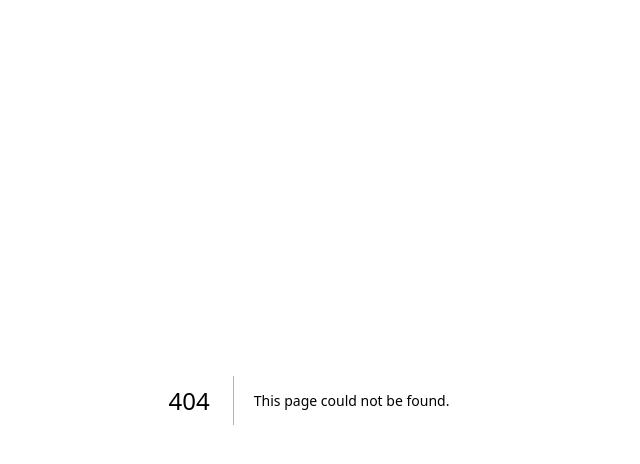
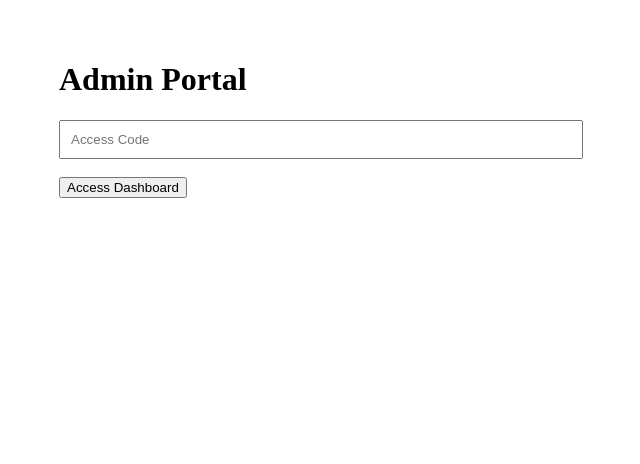
Before and after one commit to msucomets3/nascar26-incident-center, a Next.js app: page /admin-login in a window 1280 px wide. Before the commit this address had no page. Shown: the top 464 px of the page, without its empty margins (331-971 px from the left). Built offline with nearby package versions, Linux system fonts and the light colour scheme.

Commit message:
Add admin login page

```diff
--- /dev/null
+++ b/app/admin-login/page.tsx
@@ -0,0 +1,58 @@
+"use client";
+
+import { useState } from "react";
+
+export default function AdminLogin() {
+  const [code, setCode] =
+    useState("");
+
+  function login() {
+    if (
+      code ===
+      "NASCAR2026-STEWARD"
+    ) {
+      localStorage.setItem(
+        "adminApproved",
+        "true"
+      );
+
+      window.location.href =
+        "/admin";
+    } else {
+      alert("Access Denied");
+    }
+  }
+
+  return (
+    <main
+      style={{
+        maxWidth: "500px",
+        margin: "0 auto",
+        padding: "2rem",
+      }}
+    >
+      <h1>Admin Portal</h1>
+
+      <input
+        value={code}
+        onChange={(e) =>
+          setCode(e.target.value)
+        }
+        placeholder="Access Code"
+        style={{
+          width: "100%",
+          padding: "10px",
+        }}
+      />
+
+      <br />
+      <br />
+
+      <button
+        onClick={login}
+      >
+        Access Dashboard
+      </button>
+    </main>
+  );
+}
--- a/app/page.tsx
+++ b/app/page.tsx
@@ -84,6 +84,12 @@ alert(
       <p>
   <a href="/tickets">
     View Existing Ticket
+  </a>
+</p>
+
+<p>
+  <a href="/admin-login">
+    Admin Portal
   </a>
 </p>
 
```
